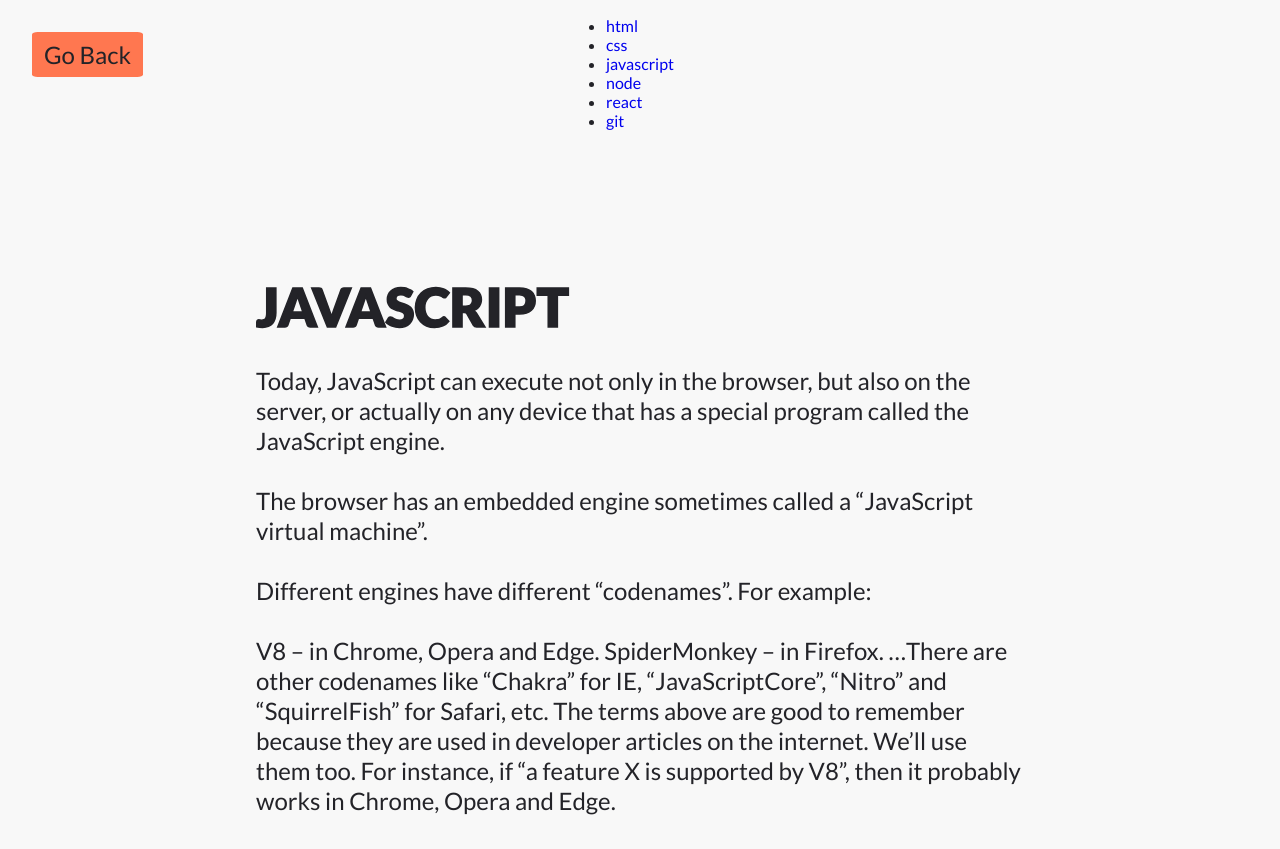
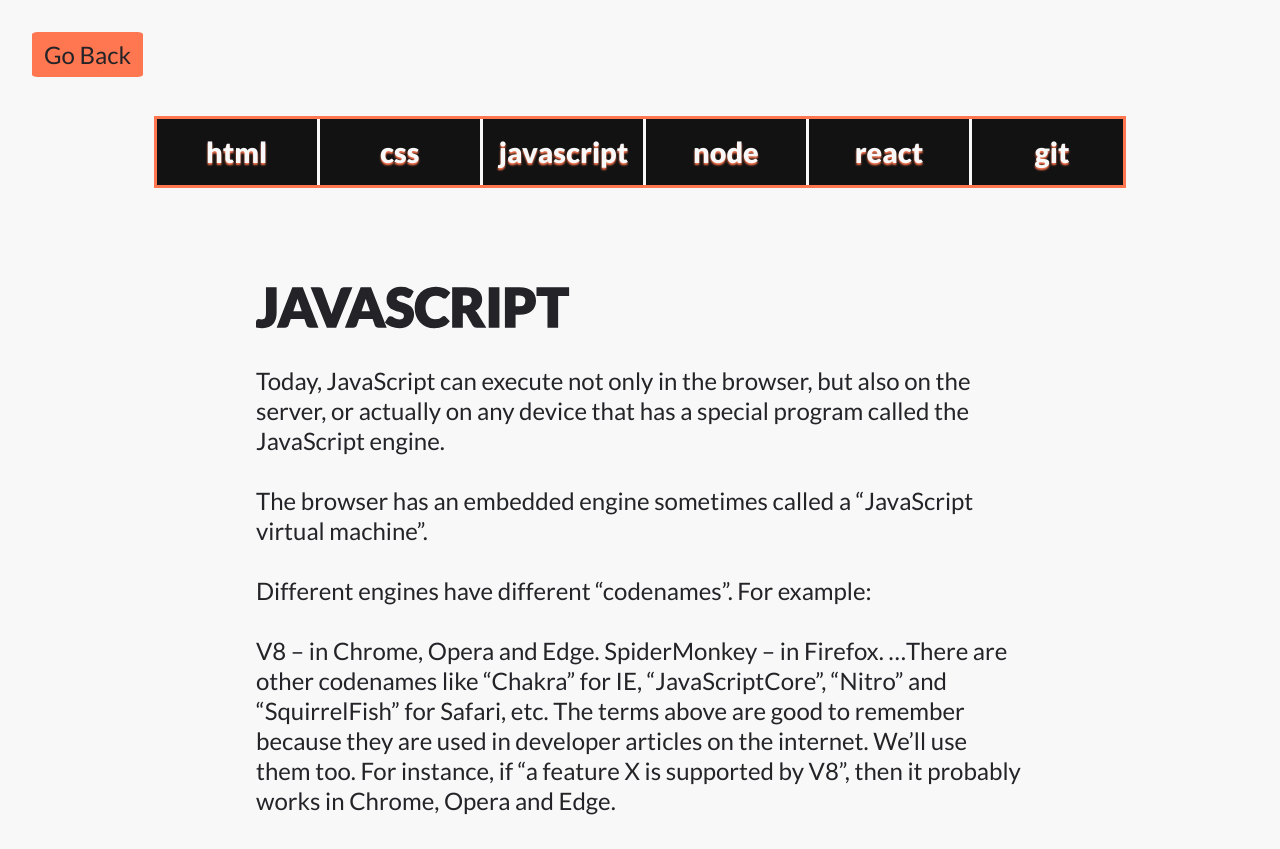
Before and after one commit to robonexx/2022_portfolio, a website: page pages/js.html in a window 1280 px wide. Shown: the top 849 px of the page. Drawn offline with Linux system fonts and the light colour scheme.

Commit message:
forgot to add the styling link to swipe nav css

```diff
--- a/pages/js.html
+++ b/pages/js.html
@@ -5,7 +5,8 @@
   <meta charset="UTF-8" />
   <meta http-equiv="X-UA-Compatible" content="IE=edge" />
   <meta name="viewport" content="width=device-width, initial-scale=1.0" />
-  <link rel="stylesheet" href="../main.css" />
+  <link rel="stylesheet" href="../main.css">
+    <link rel="stylesheet" href="../css/swipe_nav.css">
   <title>Where2Start - Javascriot</title>
 </head>
 
```
Also changed, not shown: pages/css.html (+1 -0 lines), pages/git.html (+2 -0 lines), pages/node.html (+2 -0 lines), pages/react.html (+5 -0 lines).
